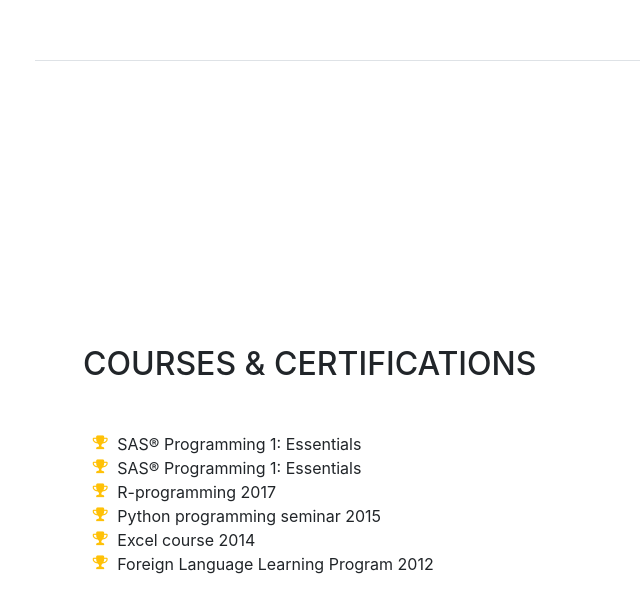
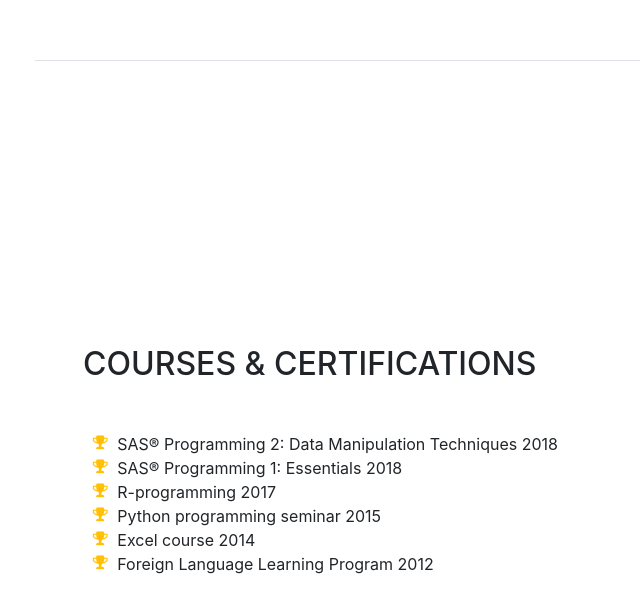
Before and after one commit to riarangogi/riarangogi.github.io, a website with bundled scripts: page index.html in a window 1280 px wide. Shown: the part 4178-4791 px from the top of the page, without its empty margins (237-877 px from the left). Built offline with nearby package versions, Linux system fonts and the light colour scheme; a web font is replaced by a local one.

Commit message:
I added sas Programming 2: Data Manipulation Techniques TO course section

```diff
--- a/index.html
+++ b/index.html
@@ -248,10 +248,10 @@
           <ul class="fa-ul mb-0">
             <li>
               <i class="fa-li fa fa-trophy text-warning"></i>
-              SAS® Programming 1: Essentials</li>
+              SAS® Programming 2: Data Manipulation Techniques 2018</li>
             <li>
               <i class="fa-li fa fa-trophy text-warning"></i>
-              SAS® Programming 1: Essentials</li>
+              SAS® Programming 1: Essentials 2018</li>
             <li>
               <i class="fa-li fa fa-trophy text-warning"></i>
               R-programming 2017</li>
```
